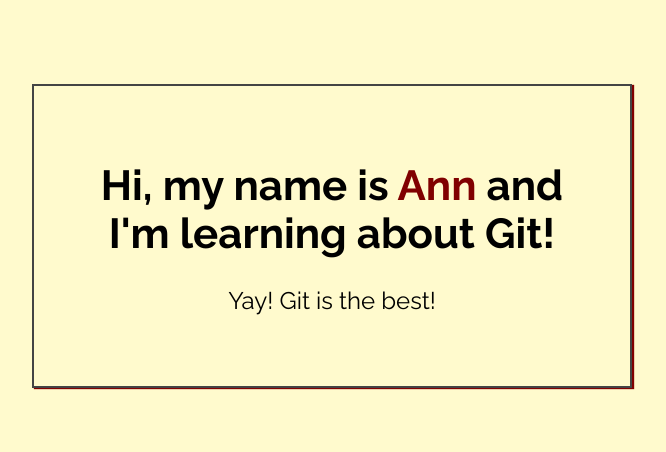
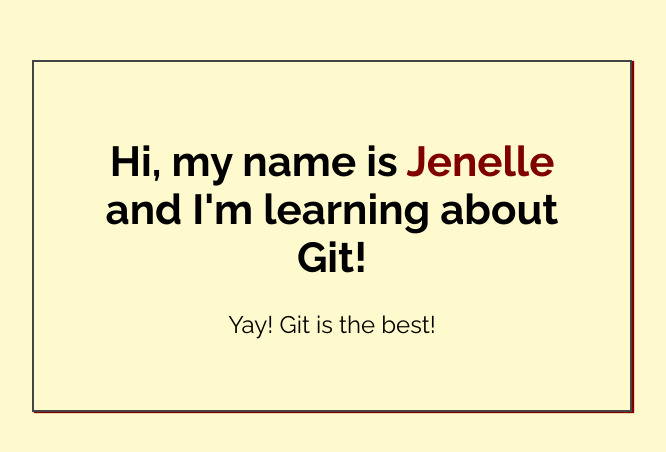
Before and after one commit to Jenelle-A/my-first-repo, a plain HTML site: page index.html in a window 1280 px wide. Shown: the part 164-616 px from the top of the page, without its empty margins (308-974 px from the left). Drawn offline with Linux system fonts and the light colour scheme.

Commit message:
Added name to index.html

```diff
--- a/index.html
+++ b/index.html
@@ -14,7 +14,7 @@
 <body>
 
     <div class="greeting">
-        <h1>Hi, my name is <span class="highlight">Ann</span> and I'm learning about Git! </h1>
+        <h1>Hi, my name is <span class="highlight">Jenelle</span> and I'm learning about Git! </h1>
 
         <p>Yay! Git is the best!</p>
     </div>
```
